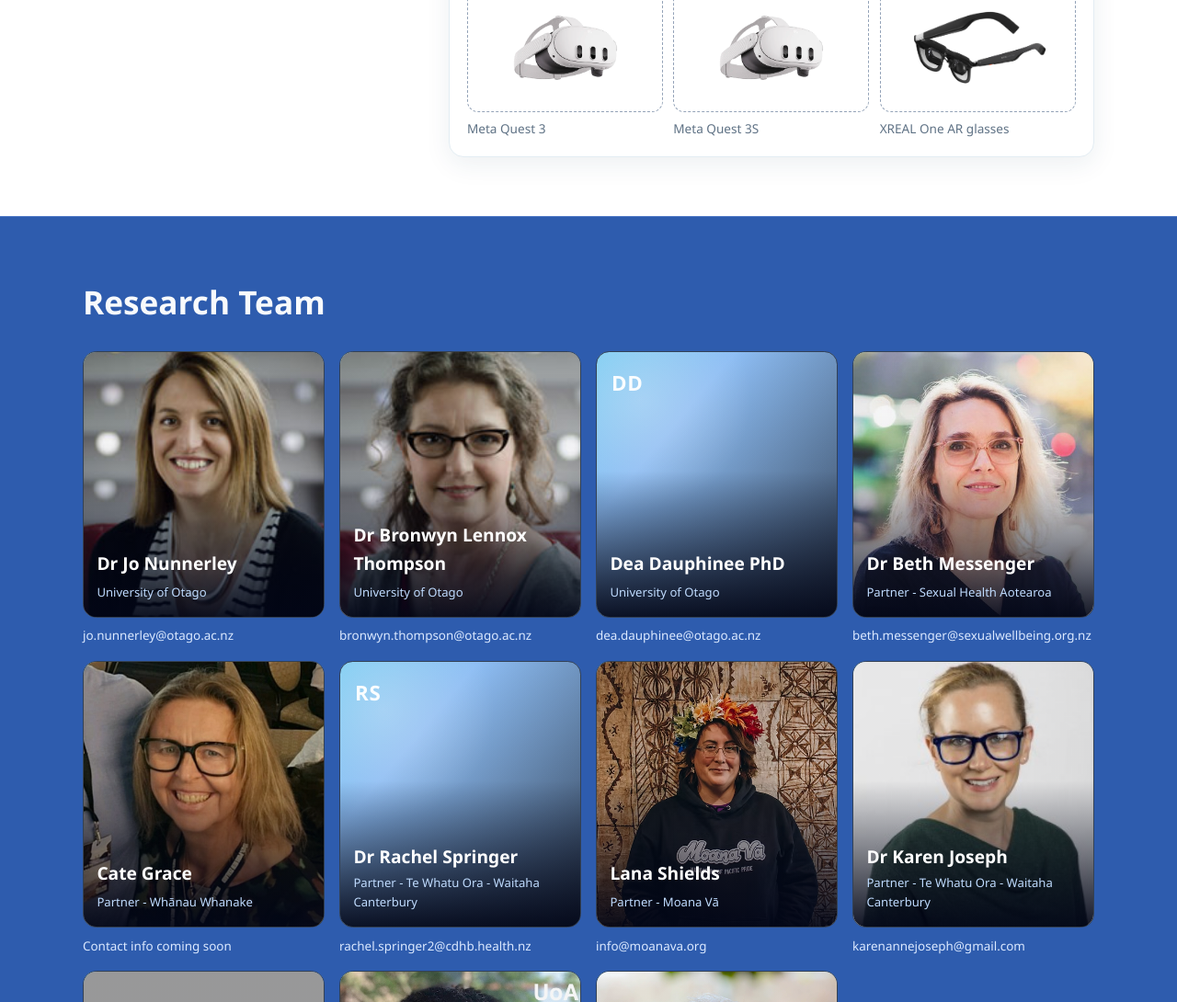
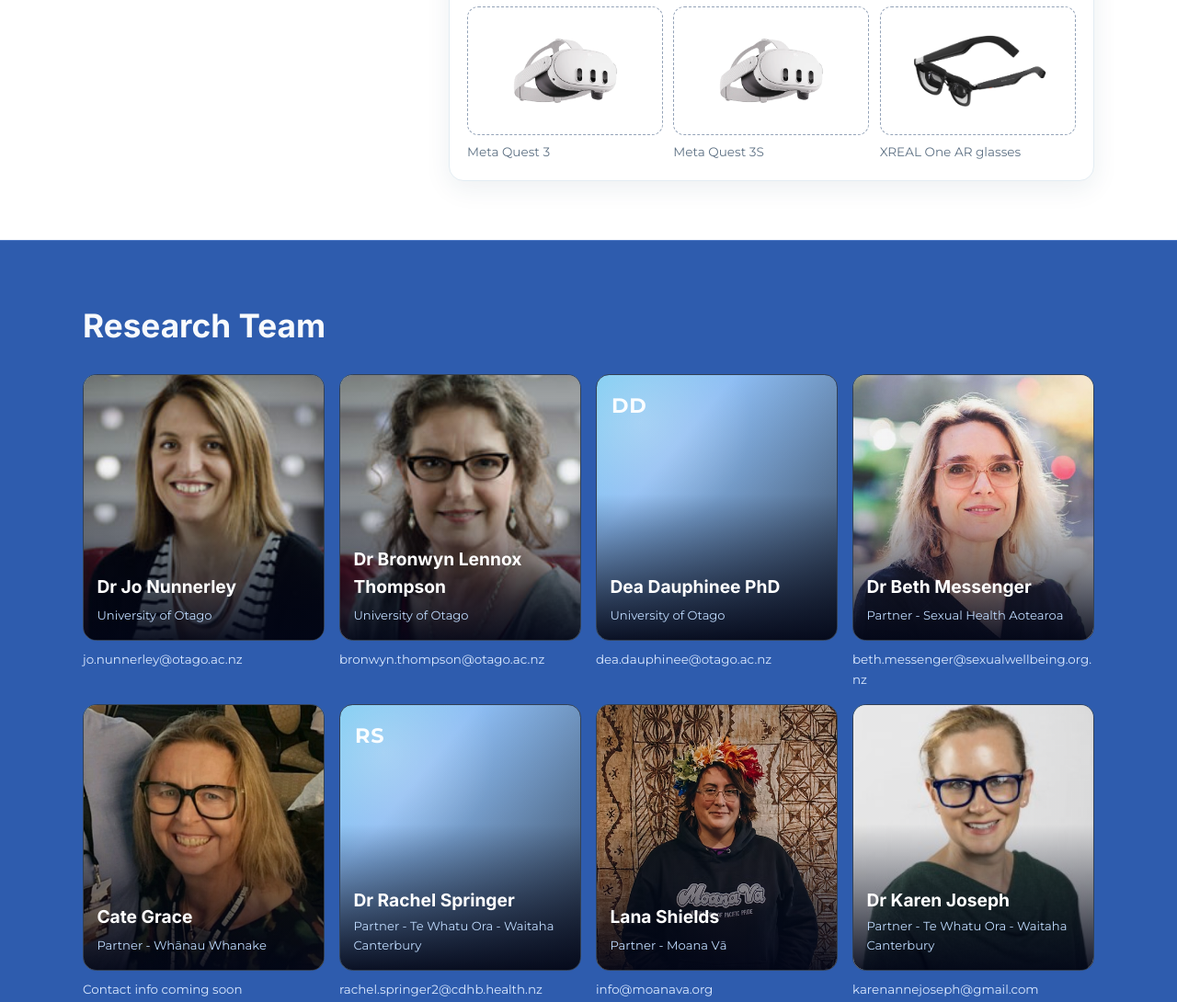
Before and after one commit to MagicDogGuo/GyneMiRAWeb, a website built with Vite: page index.html in a window 1280 px wide. Shown: the part 2507-3597 px from the top of the page at 92% size. Built offline with nearby package versions, Linux system fonts and the light colour scheme; grey boxes are pictures that could not be loaded.

Commit message:
Add Google Fonts for improved typography; update CSS to apply new font families across elements

```diff
--- a/src/style.css
+++ b/src/style.css
@@ -1,3 +1,6 @@
+@import url('https://fonts.googleapis.com/css2?family=Montserrat:wght@400;500;600;700&display=swap');
+@import url('https://fonts.googleapis.com/css2?family=Inter:wght@500;600;700;800&display=swap');
+
 :root {
   --bg: #f6fafc;
   --surface: #ffffff;
@@ -13,15 +16,21 @@
 
 * {
   box-sizing: border-box;
+  font-family: inherit;
+}
+
+*::before,
+*::after {
+  font-family: inherit;
 }
 
 html {
   scroll-behavior: smooth;
+  font-family: 'Montserrat', 'Segoe UI', Arial, sans-serif;
 }
 
 body {
   margin: 0;
-  font-family: 'Segoe UI', Arial, sans-serif;
   line-height: 1.6;
   background: var(--bg);
   color: var(--text);
@@ -30,7 +39,11 @@ body {
 h1,
 h2,
 h3,
-h4,
+h4 {
+  font-family: 'Inter', 'Segoe UI', Arial, sans-serif;
+  margin: 0;
+}
+
 p {
   margin: 0;
 }
```
